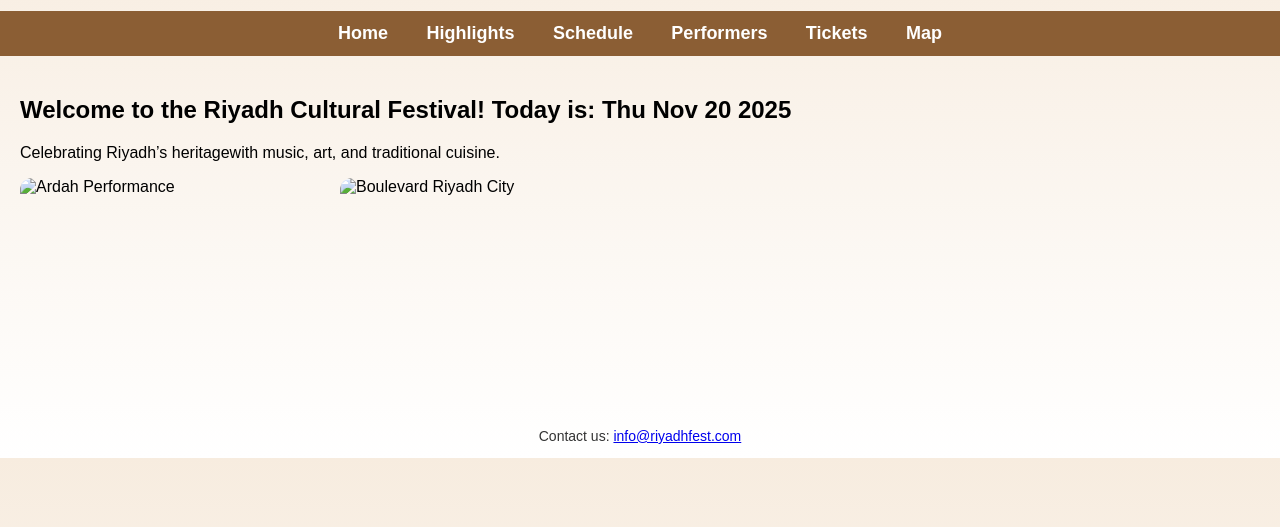
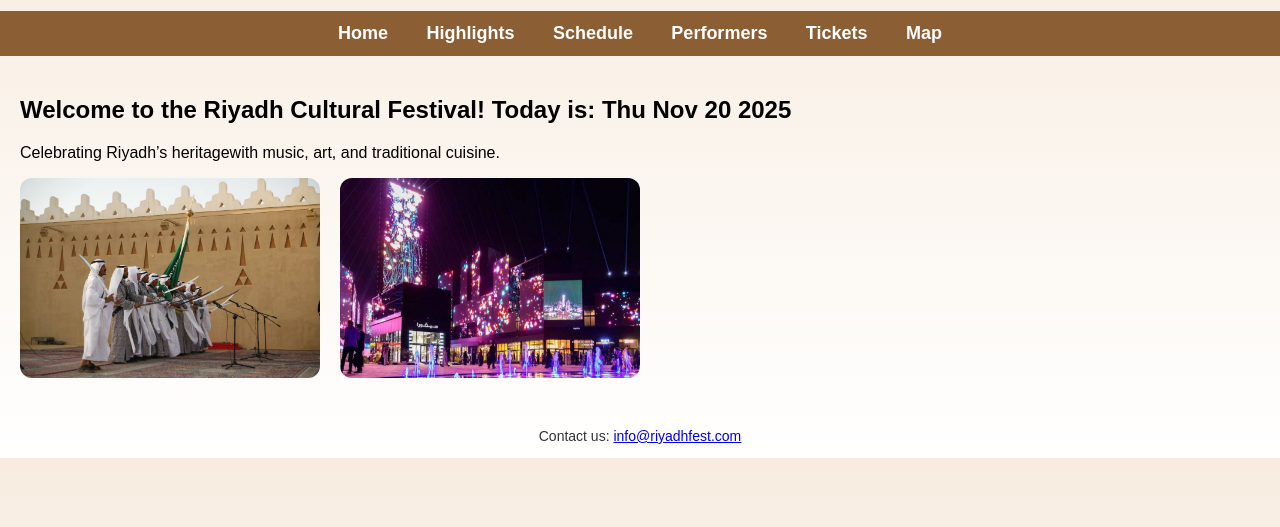
Before and after one commit to Danah2003/Riyadh-cultural-festival, a plain HTML site: page index.html in a window 1280 px wide. Shown: the part 89-616 px from the top of the page. Drawn offline with Linux system fonts and the light colour scheme.

Commit message:
Fix HTML structure and image sources

```diff
--- a/index.html
+++ b/index.html
@@ -29,12 +29,12 @@
     <p class="center">Celebrating Riyadh’s heritagewith music, art, and traditional cuisine.</p>
 
     <div style="display: flex; gap: 20px; margin-top: 10px;">
-        <img src="images/Ardaa.jpg"
+        <img src="Ardaa.jpg"
              alt="Ardah Performance"
              style="width:300px; border-radius:12px; object-fit:cover;"
 class="zoom-on-hover" width="300" height="200">
 
-        <img src="images/boulevard.jpg"
+        <img src="boulevard.jpg"
              alt="Boulevard Riyadh City"
              style="width:300px; border-radius:12px; object-fit:cover;"class="zoom-on-hover" width="300" height="200">
     </div>
@@ -54,4 +54,5 @@ class="zoom-on-hover" width="300" height="200">
         <p>Contact us: <a href="mailto:info@riyadhfest.com">info@riyadhfest.com</a></p>
     </footer>
 </body>
+
 </html>
```
